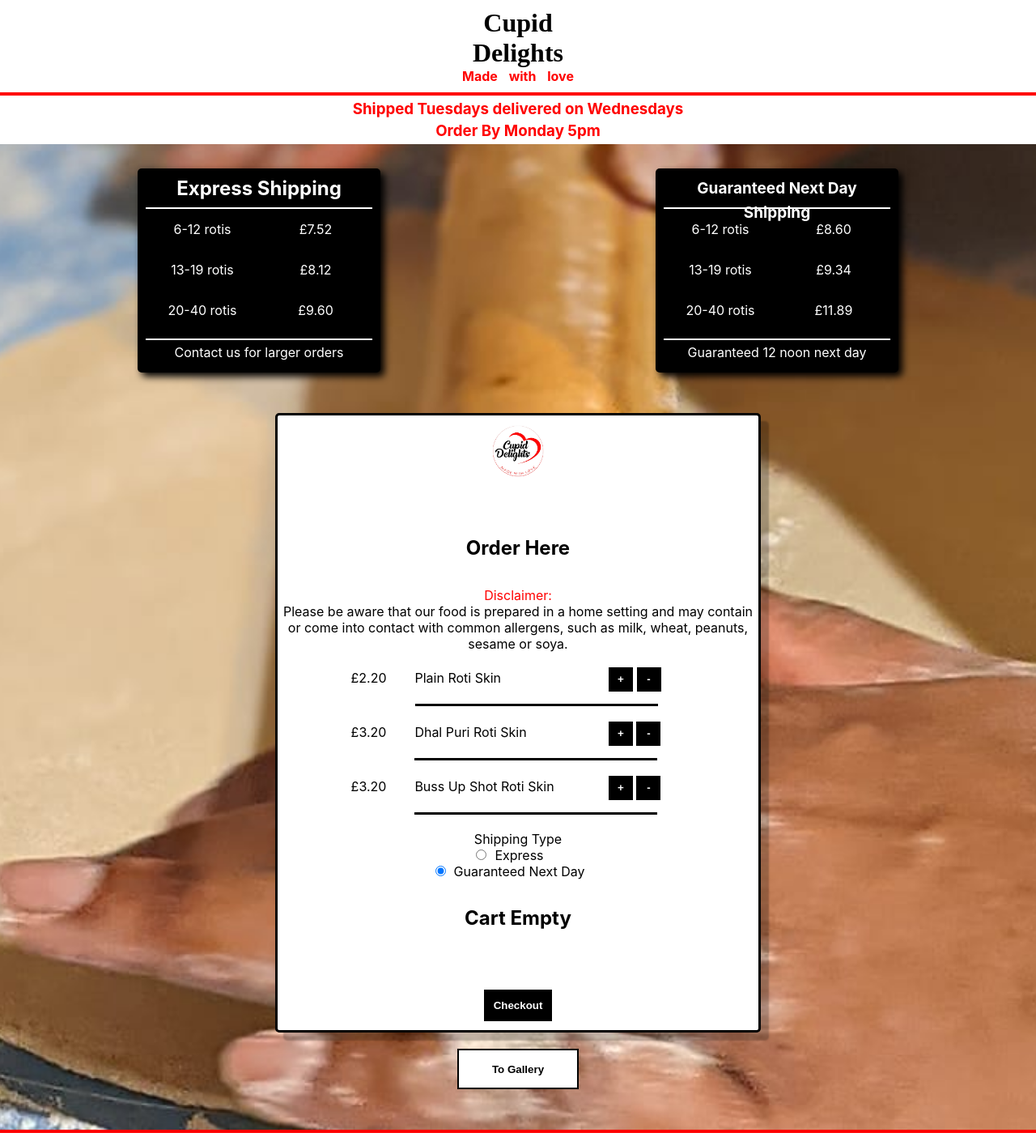
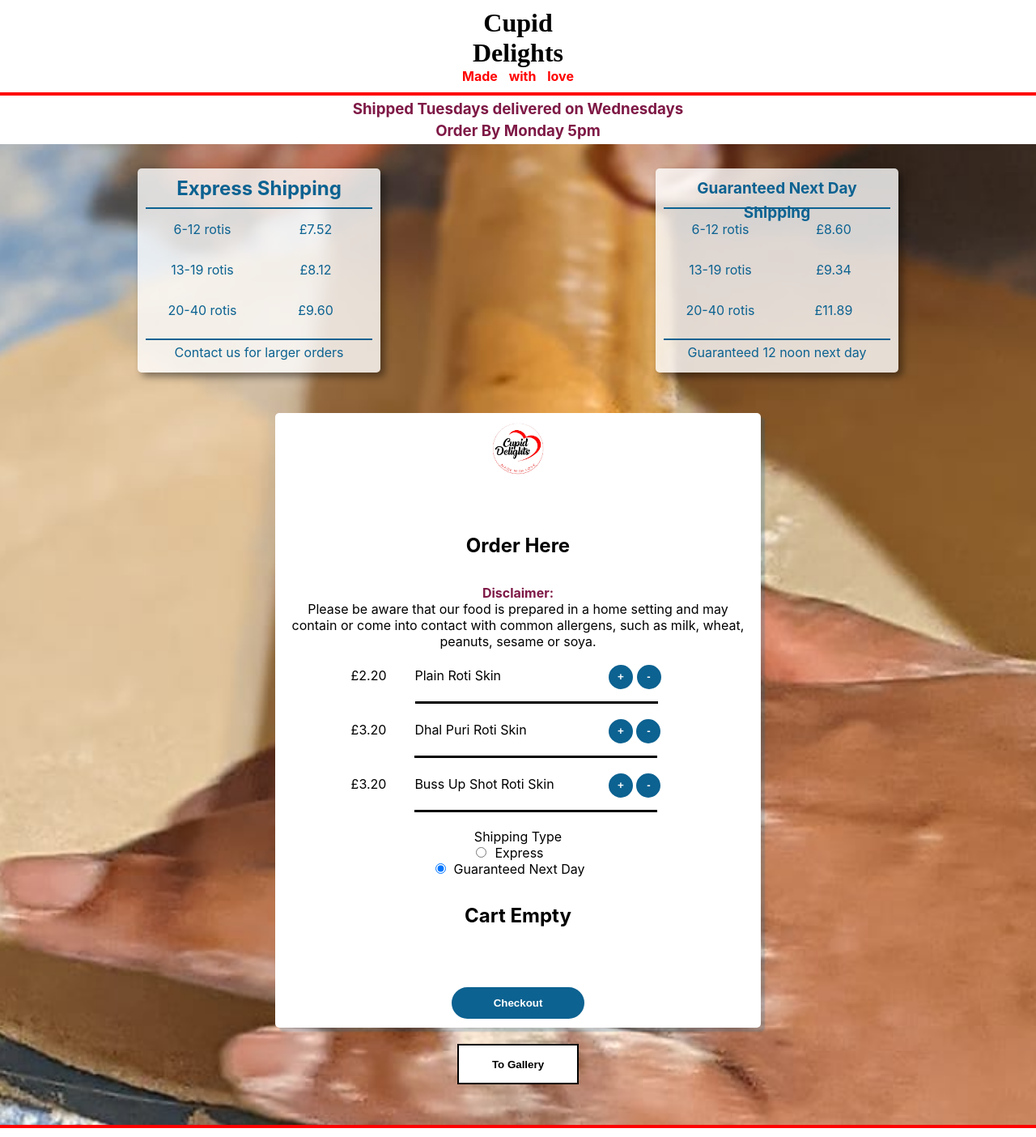
Before and after one commit to sammateo/cupid-delights, a Next.js app: page / in a window 1280 px wide. Shown: the top 1404 px of the page at 81% size. Built offline with nearby package versions, Linux system fonts and the light colour scheme.

Commit message:
splash of color

```diff
--- a/src/Content.js
+++ b/src/Content.js
@@ -77,7 +77,13 @@ export default function Content({
 			</div>
 			<h2>Order Here</h2>
 			<p className={styles.note}>
-				<span style={{ color: "red", display: "block" }}>
+				<span
+					style={{
+						color: "#7e1946",
+						display: "block",
+						fontWeight: "bold",
+					}}
+				>
 					Disclaimer:
 				</span>
 				Please be aware that our food is prepared in a home setting and
--- a/styles/Home.module.css
+++ b/styles/Home.module.css
@@ -42,7 +42,7 @@
 	top: 120px;
 	width: 100%;
 	text-align: center;
-	color: red;
+	color: #7e1946;
 	display: flex;
 	flex-direction: column;
 	gap: 4px;
@@ -58,14 +58,18 @@
 	text-align: center;
 	line-height: 4;
 	background-color: rgb(255, 255, 255);
-	box-shadow: 10px 10px 2px rgba(0, 0, 0, 0.233);
+	box-shadow: 5px 5px 2px rgba(0, 0, 0, 0.233);
+	box-shadow: 5px 5px 2px rgba(12, 98, 145, 0.233);
 	/* box-shadow:10px 10px 10px rgba(255, 255, 255, 0.5); */
-	border: 3px solid black;
+	/* border: 3px solid black; */
 	border-radius: 5px;
 }
 
 .content .note {
 	line-height: normal;
+	padding: 0px 20px;
+	max-width: 600px;
+	margin: auto;
 }
 
 .logo {
@@ -189,15 +193,16 @@
 
 .orderButton {
 	margin-top: 40px;
-	padding: 10px;
-	background-color: black;
+	padding: 10px 50px;
+	background-color: #0c6291;
 	color: white;
 	font-weight: bold;
-	border: 2px solid black;
+	border: 2px solid #0c6291;
+	border-radius: 25px;
 }
 .orderButton:active {
 	background-color: white;
-	color: black;
+	color: #0c6291;
 }
 /* .paypalbuttons {
 	display: block;
--- a/styles/Options.module.css
+++ b/styles/Options.module.css
@@ -16,12 +16,13 @@
 	height: 30px;
 	font-weight: bold;
 	/* background-color:rgb(0, 164, 240); */
-	background-color: white;
-	border: 2px solid black;
-	background-color: black;
+	border: 2px solid #0c6291;
+	background-color: #0c6291;
 	color: white;
 	position: relative;
 	right: 30px;
+	border-radius: 25px;
+	text-align: center;
 	/* display:none; */
 }
 
@@ -36,7 +37,7 @@
 .options button:active {
 	/* background-color:red; */
 	background-color: white;
-	color: black;
+	color: #0c6291;
 }
 
 @media (max-width: 768px) {
--- a/styles/Shipping.module.css
+++ b/styles/Shipping.module.css
@@ -10,14 +10,15 @@
 	text-align: center;
 	margin-top: 30px;
 	padding: 10px;
-	color: white;
+	color: #0c6291;
 	width: 300px;
 	margin-left: auto;
 	margin-right: auto;
 	line-height: 30px;
 	display: absolute;
-	background-color: rgba(0, 0, 0, 1);
-	box-shadow: 5px 5px 10px black;
+	/* background-color: rgba(0, 0, 0, 1); */
+	background-color: rgba(255, 255, 255, 0.8);
+	box-shadow: 5px 5px 10px rgba(0, 0, 0, 0.438);
 	grid-template-columns: 1fr 1fr;
 	grid-template-rows: 50px 50px 50px 50px;
 	border-radius: 5px;
@@ -28,11 +29,11 @@
 	display: block;
 	grid-column: 1/-1;
 	margin-bottom: 10px;
-	border-bottom: 2px solid white;
+	border-bottom: 2px solid #0c6291;
 }
 
 .shippingInfo p.larger {
-	border-top: 2px solid white;
+	border-top: 2px solid #0c6291;
 	grid-column: 1/-1;
 }
 
--- a/styles/confirm.module.css
+++ b/styles/confirm.module.css
@@ -1,69 +1,68 @@
-.form{
+.form {
 	display: block;
 	/* border:2px solid black; */
-    display:grid;
-    grid-template-columns:1fr;
-
+	display: grid;
+	grid-template-columns: 1fr;
 }
 
-.form input{
+.form input {
 	/* border:2px solid blue; */
-    margin-left:auto;
-    margin-right:auto;
-    padding:5px;
-    height:35px;
-    width:50%;
-    border:none;
-    outline:none;
+	margin-left: auto;
+	margin-right: auto;
+	padding: 5px;
+	height: 35px;
+	width: 50%;
+	border: none;
+	outline: none;
 	border-bottom: 2px solid black;
 	border-radius: 0;
 }
 
-.form label{
+.form label {
 	/* border:2px solid yellow; */
 	padding: 0;
 	/* width:50%; */
-    height:50px;
+	height: 50px;
 	border-radius: 0;
 }
-.form textarea{
-    border:2px solid black;
-    height:100px;
-    width:80%;
+.form textarea {
+	border: 2px solid black;
+	height: 100px;
+	width: 80%;
 	/* border:none; */
-    padding:20px;
+	padding: 20px;
 	margin-left: auto;
-    margin-right:auto;
-    resize:none;
-    outline:none;
+	margin-right: auto;
+	resize: none;
+	outline: none;
 	border-radius: 0;
 }
 
-.button{
-    width:100px;
-    padding:10px;
+.button {
+	padding: 10px 50px;
+	text-align: center;
 	margin-top: 20px;
 	margin-bottom: 20px;
 	margin-left: auto;
-    margin-right:auto;
-    border:2px solid black;
-    background-color:black;
-    color:white;
+	margin-right: auto;
+	border: 2px solid #0c6291;
+	background-color: #0c6291;
+	color: white;
 	font-weight: bold;
+	border-radius: 25px;
 }
 
-
-.button:active{
-    background-color:white;
-    color:black;
+.button:active {
+	background-color: white;
+	color: #0c6291;
 	/* border:3px solid black; */
 }
 
-.form p{
-    width:90%;
-    margin-top:10px;
-    margin-left:auto;
-    margin-right:auto;
-    border-top:4px solid black;
-    border-bottom:4px solid black;
+.form p {
+	width: 90%;
+	margin-top: 10px;
+	margin-left: auto;
+	margin-right: auto;
+	border-top: 4px solid black;
+	border-bottom: 4px solid black;
 }
```
Also changed, not shown: pages/gallery.js (+45 -22 lines), public/cupid-delights-hygiene.jpg (added). Lines whose indentation alone changed are shown as unchanged.
